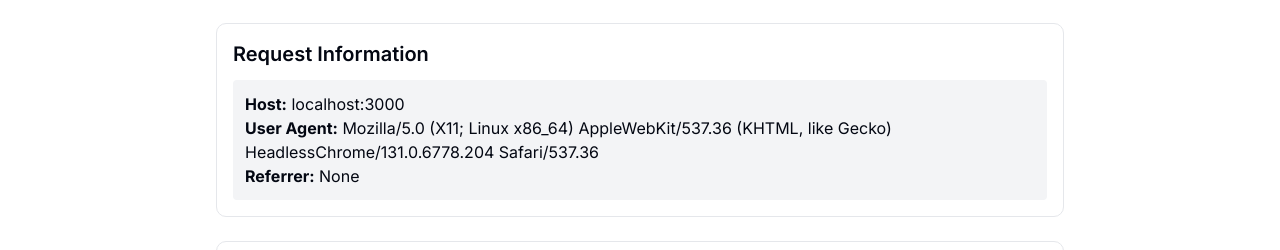
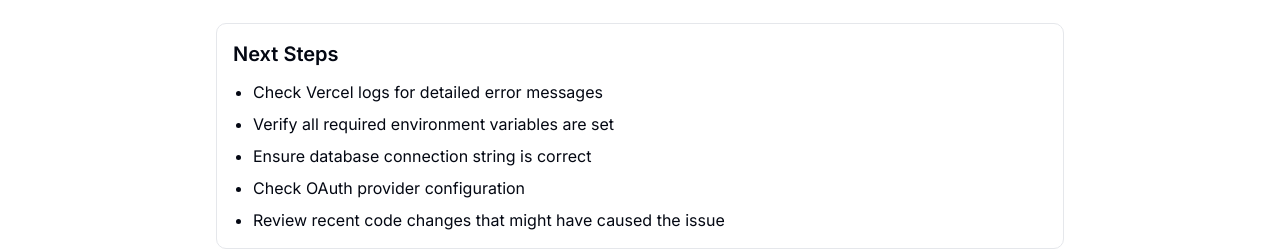
Before and after one commit to Kabi10/ecommerce, a Next.js app: page /debug in a window 1280 px wide. Shown: the part 678-928 px from the top of the page. Built offline with nearby package versions, Linux system fonts and the light colour scheme; no server answers; the database is empty.

Commit message:
fix: remove headers from debug page to fix TypeScript errors

```diff
--- a/app/debug/page.tsx
+++ b/app/debug/page.tsx
@@ -1,5 +1,3 @@
-import { headers } from 'next/headers';
-
 export const dynamic = 'force-dynamic';
 export const revalidate = 0;
 
@@ -17,12 +15,6 @@ export default async function DebugPage() {
     hasUploadthing: !!(process.env.UPLOADTHING_SECRET && process.env.UPLOADTHING_APP_ID),
     hasStripe: !!(process.env.STRIPE_SECRET_KEY && process.env.STRIPE_WEBHOOK_SECRET),
   };
-
-  // Get request headers
-  const headersList = headers();
-  const userAgent = headersList.get('user-agent');
-  const host = headersList.get('host');
-  const referer = headersList.get('referer');
 
   // Test database connection
   let dbStatus = 'Not tested';
@@ -57,15 +49,6 @@ export default async function DebugPage() {
         </section>
 
         <section className="border rounded-lg p-4">
-          <h2 className="text-xl font-semibold mb-3">Request Information</h2>
-          <div className="bg-gray-100 p-3 rounded">
-            <p><strong>Host:</strong> {host}</p>
-            <p><strong>User Agent:</strong> {userAgent}</p>
-            <p><strong>Referrer:</strong> {referer || 'None'}</p>
-          </div>
-        </section>
-
-        <section className="border rounded-lg p-4">
           <h2 className="text-xl font-semibold mb-3">Next Steps</h2>
           <ul className="list-disc pl-5 space-y-2">
             <li>Check Vercel logs for detailed error messages</li>
```
